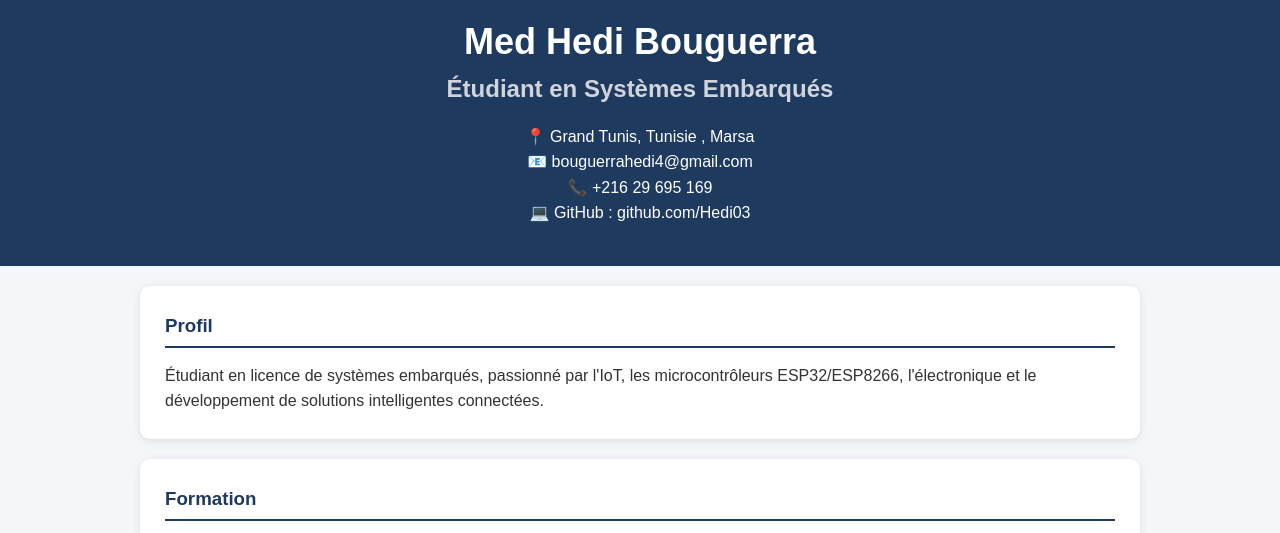
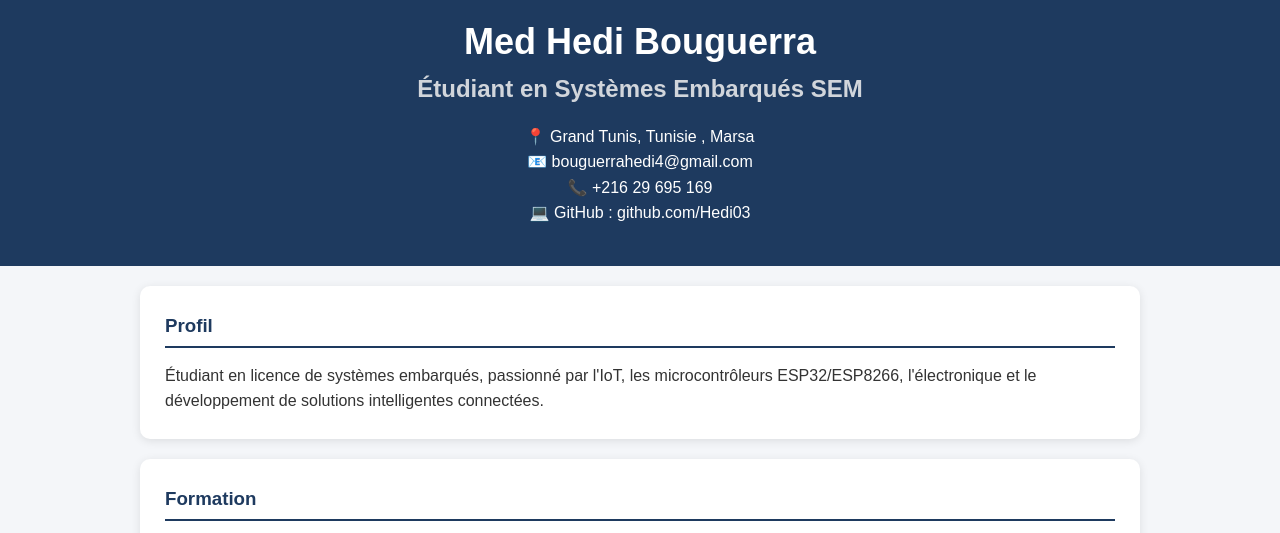
Before and after one commit to Hedi03/Hedi03.github.io, a plain HTML site: page index.html in a window 1280 px wide. Shown: the part 200-733 px from the top of the page. Drawn offline with Linux system fonts and the light colour scheme.

Commit message:
Add files via upload

```diff
--- a/index.html
+++ b/index.html
@@ -12,7 +12,7 @@
         <div class="container">
             <img src=" photo.jpg" alt="Photo de profil" class="photo">
             <h1>Med Hedi Bouguerra</h1>
-            <h2>Étudiant en Systèmes Embarqués</h2>
+            <h2>Étudiant en Systèmes Embarqués  SEM</h2>
 
             <div class="infos">
                 <p>📍 Grand Tunis, Tunisie , Marsa</p>
```
